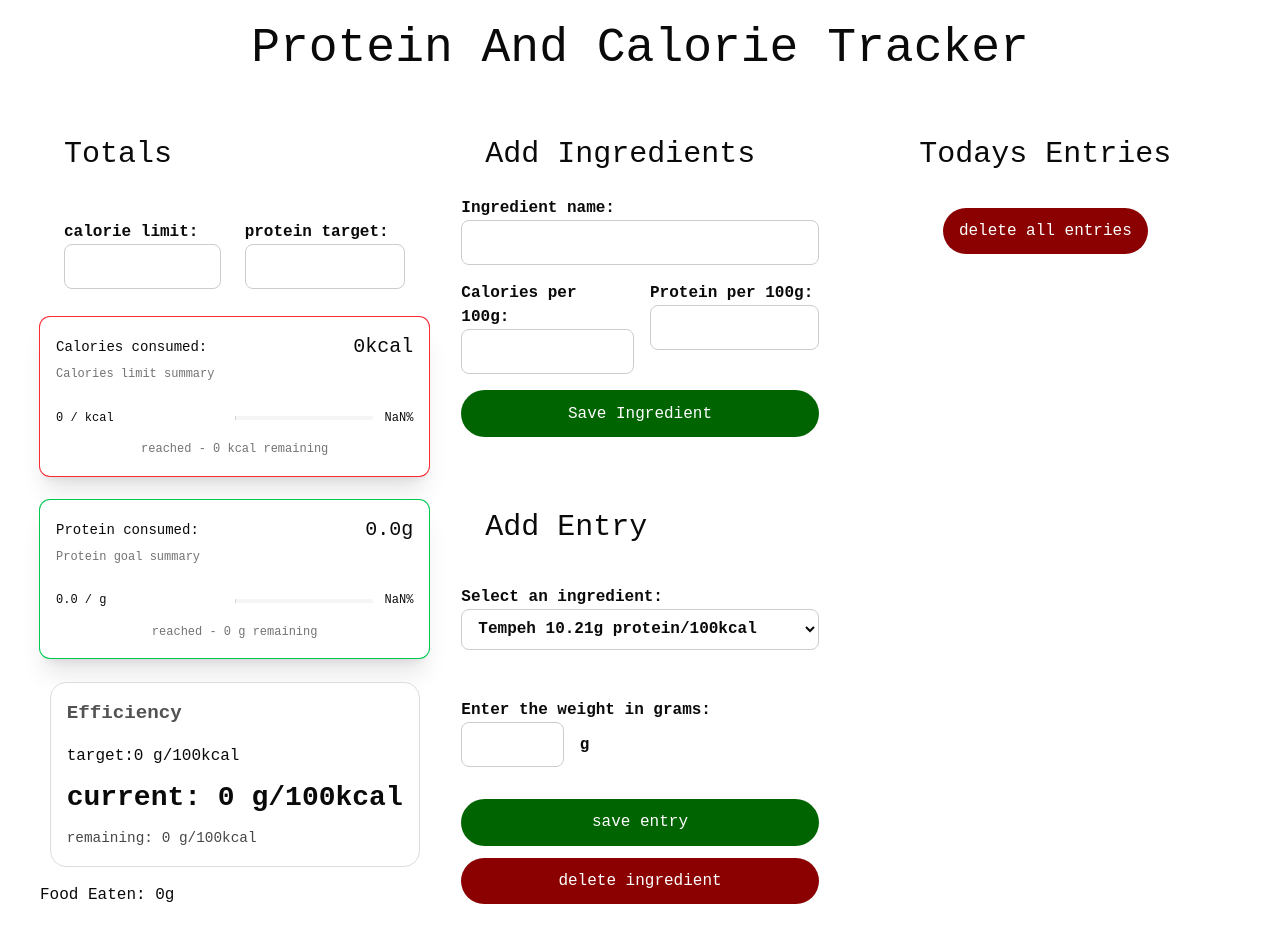
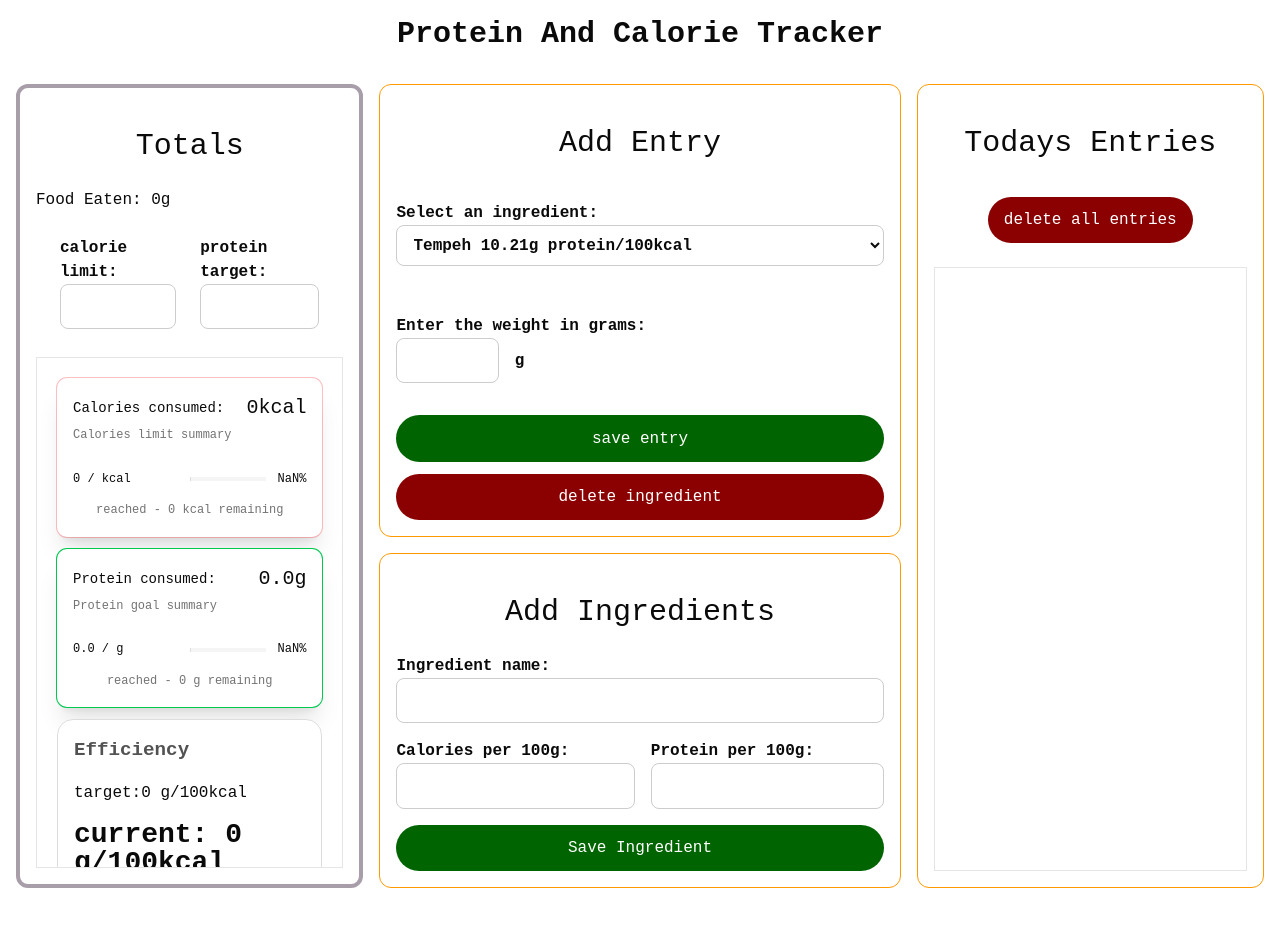
Before and after one commit to GrowYourOwnFreedom/protein-tracker, a React (Vite) app: page / in a window 1280 px wide. Shown: the top 942 px of the page. After the commit the page ends 904 px from the top, so only its background shows below. Built offline with nearby package versions, Linux system fonts and the light colour scheme.

Commit message:
style app to respond to large screen

```diff
--- a/src/AddEntryForm.jsx
+++ b/src/AddEntryForm.jsx
@@ -58,8 +58,8 @@ function AddEntryForm({ ingredients, addEntry, deleteIngredient }) {
     const sortedIngredients = sortIngredientsByProteinEfficiency(ingredients);
 
     return (
-        <section>
-            <h2 className="text-3xl p-6">Add Entry</h2>
+        <section className="border  border-amber-500">
+            <h2 className="text-3xl text-center p-6">Add Entry</h2>
             <form action={handleSaveEntryClick}>
                 <label className="py-4">
                     Select an ingredient:
--- a/src/AddIngredientForm.jsx
+++ b/src/AddIngredientForm.jsx
@@ -73,8 +73,8 @@ function AddIngredientForm({addIngredient}) {
     };
 
     return (
-        <section>
-            <h2 className="text-3xl p-6">Add Ingredients</h2>
+        <section className="border  border-amber-500">
+            <h2 className="text-3xl text-center p-6">Add Ingredients</h2>
             <form action={handleSaveIngredientClick}>
                 <label>
                     Ingredient name:
--- a/src/App.jsx
+++ b/src/App.jsx
@@ -96,38 +96,38 @@ function App() {
     }
 
     return (
-        <div className="max-w-2xl m-auto p-6 lg:max-w-none">
-            <div className="lg:flex">
-                <h1 className="text-4xl pb-6 m-auto lg:text-5xl">
+        <div className="min-h-screen lg:h-screen lg:flex lg:flex-col">
+            <header className="lg:shrink-0 p-4">
+                <h1 className="text-3xl text-center font-bold">
                     Protein And Calorie Tracker
                 </h1>
-            </div>
-            <div className="lg:flex">
+            </header>
+            <main className="grid grid-cols-1 gap-4  p-4 lg:min-h-0 lg:flex-1 lg:grid-cols-[1fr_1.5fr_1fr] ">
                 <TotalsPanel
+                    className=""
                     entries={entries}
                     calorieLimit={calorieLimit}
                     setCalorieLimit={setCalorieLimit}
                     proteinTarget={proteinTarget}
                     setProteinTarget={setProteinTarget}
-                    className="lg:flex-1"
                 />
-                <div className="lg:flex-1">
-                    <AddIngredientForm addIngredient={addIngredient} />
+                <div className="">
                     <AddEntryForm
                         ingredients={ingredients}
                         addEntry={addEntry}
                         deleteIngredient={deleteIngredient}
                     />
+                    <AddIngredientForm addIngredient={addIngredient} />
                 </div>
                 <EntriesList
-                    className="lg:flex-1"
+                    className=""
                     entries={entries}
                     deleteEntry={deleteEntry}
                     deleteAllEntries={deleteAllEntries}
                     calorieLimit={calorieLimit}
                     proteinTarget={proteinTarget}
                 />
-            </div>
+            </main>
         </div>
     );
 }
--- a/src/EntriesList.jsx
+++ b/src/EntriesList.jsx
@@ -25,8 +25,8 @@ function EntriesList({
     }
 
     return (
-        <section className={cn(" lg:h-screen flex flex-col items-center gap-6",className)}>
-            <div className=" flex flex-col items-center gap-3">
+        <section className={cn(" min-h-0 flex flex-col  gap-6 border  border-amber-500",className)}>
+            <div className=" shrink-0 flex flex-col items-center gap-3">
                 <h2 className="p-6 text-3xl">Todays Entries</h2>
                 <button
                     className="delete-button"
@@ -35,7 +35,7 @@ function EntriesList({
                     delete all entries
                 </button>
             </div>
-            <div className="  w-full flex flex-col gap-3 p-5 lg:flex-1 lg:min-h-0 lg:overflow-y-auto">
+            <div className=" items-center flex-1 w-full flex flex-col gap-3 p-5 min-h-0 lg:overflow-y-auto border">
                 {entries.map((entry, index) => {
                     return (
                         <EntryCard
--- a/src/TargetCard.jsx
+++ b/src/TargetCard.jsx
@@ -47,7 +47,7 @@ function TargetCard({ title, current, target, unit, type }) {
     const successStatus = targetSuccessStatus(type, status);
 
     const statusClasses = {
-        fail: " ring-red-500",
+        fail: " ring-red-500/30",
 
         okay: " ring-yellow-500",
 
@@ -57,7 +57,7 @@ function TargetCard({ title, current, target, unit, type }) {
     return (
         <Card
             className={cn(
-                "w-full max-w-md rounded-lg gap-6 shadow-xl",
+                "w-full max-w-md rounded-lg gap-6 shadow-xl shrink-0",
                 statusClasses[successStatus],
             )}
         >
--- a/src/TotalsPanel.jsx
+++ b/src/TotalsPanel.jsx
@@ -8,7 +8,7 @@ function TotalsPanel({
     setCalorieLimit,
     proteinTarget,
     setProteinTarget,
-    className
+    className,
 }) {
     const totals = {
         weight: 0,
@@ -24,9 +24,16 @@ function TotalsPanel({
     const { weight, calories, protein } = totals;
 
     return (
-        <section className={cn("flex flex-col ",className)}>
-            <h2 className="text-3xl p-6">Totals</h2>
-            <div className="flex p-6 gap-6">
+        <section
+            className={cn(
+                "flex flex-col border-4 min-h-0  border-mauve-400",
+                className,
+            )}
+        >
+            <h2 className="text-3xl text-center p-6 shrink-0">Totals</h2>
+            <p>Food Eaten: {weight.toFixed(0)}g</p>
+
+            <div className="flex p-6 gap-6 shrink-0">
                 <label>
                     calorie limit:
                     <input
@@ -42,7 +49,7 @@ function TotalsPanel({
                     />
                 </label>
             </div>
-            <div className="flex flex-col gap-6 items-center">
+            <div className="flex flex-1 flex-col gap-3 p-5 items-center border lg:overflow-y-auto">
                 <TargetCard
                     title={"Calories"}
                     current={calories.toFixed(0)}
@@ -64,7 +71,6 @@ function TotalsPanel({
                     proteinTarget={proteinTarget}
                 />
             </div>
-            <p>Food Eaten: {weight.toFixed(0)}g</p>
         </section>
     );
 }
```
Lines whose indentation alone changed are shown as unchanged.
